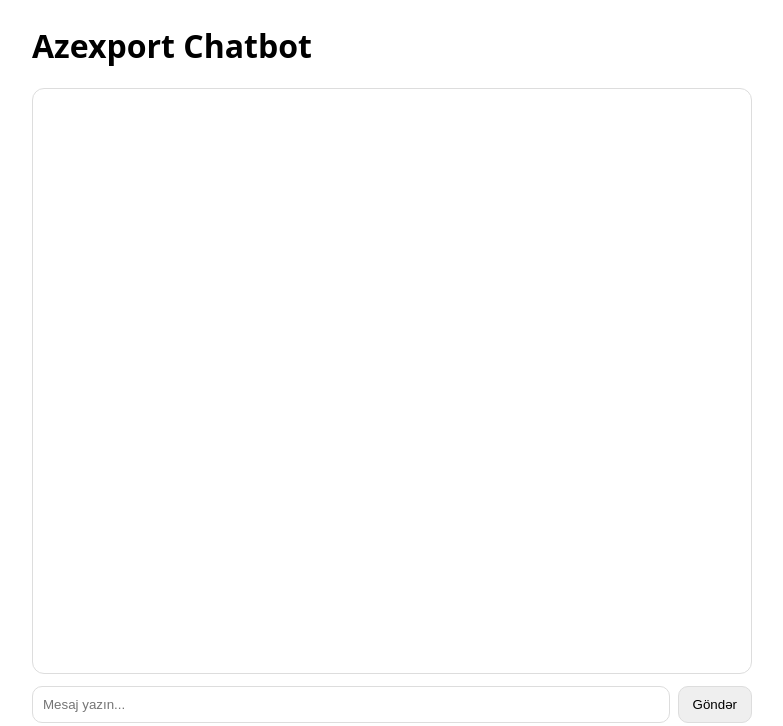
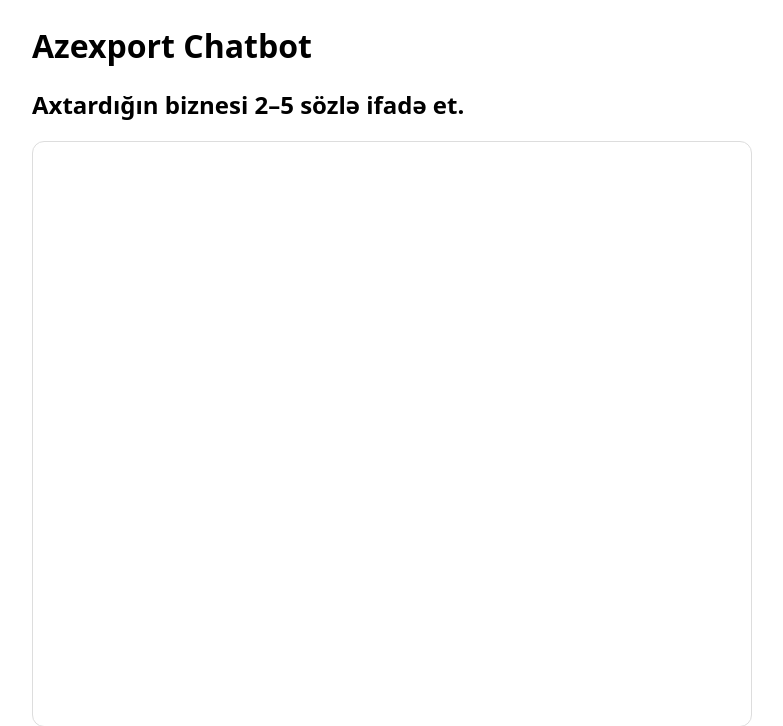
Before and after one commit to gasimjabrayilov/AzexportChatbot, a FastAPI app: page / in a window 1280 px wide. Shown: the top 726 px of the page, without its empty margins (248-1031 px from the left). Run offline with FastAPI, Linux system fonts and the light colour scheme.

Commit message:
html page subtitle added

```diff
--- a/templates/chat.html
+++ b/templates/chat.html
@@ -8,6 +8,7 @@
 <body>
   <div class="container">
     <h1>Azexport Chatbot</h1>
+    <h2>Axtardığın biznesi 2–5 sözlə ifadə et.</h2>
 
     <div id="messages" class="messages"></div>
 
```
